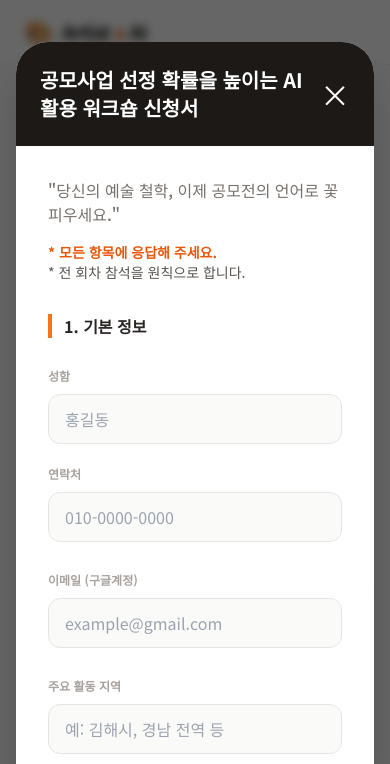
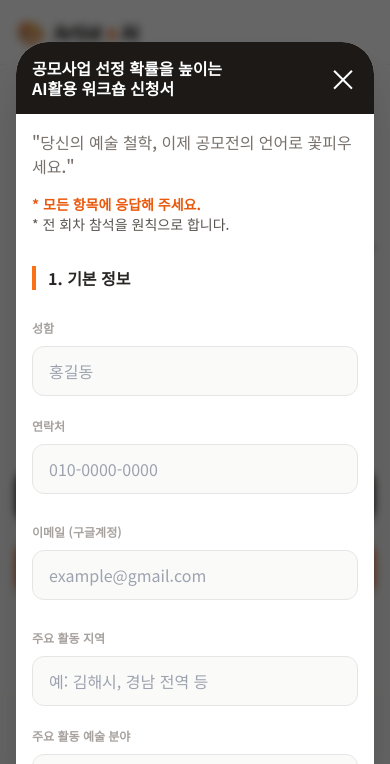
Before and after one commit to new-generation25/art-ai-document-class, a plain HTML site: page index.html in a window 390 px wide. Both pictures are taken after a click on the button "🚀 워크숍 신청하기". Shown: the top 764 px of the page. Drawn offline with nearby package versions, Linux system fonts and the light colour scheme.

Commit message:
Improve mobile responsive layout and padding

```diff
--- a/index.html
+++ b/index.html
@@ -95,7 +95,7 @@
 
     <!-- Navigation -->
     <nav class="fixed top-0 w-full z-50 bg-white/80 backdrop-blur-md border-b border-stone-200">
-        <div class="max-w-6xl mx-auto px-6 h-16 flex justify-between items-center">
+        <div class="max-w-6xl mx-auto px-4 sm:px-6 h-16 flex justify-between items-center">
             <div class="flex items-center gap-2">
                 <span class="text-2xl">🎨</span>
                 <span class="font-bold text-xl tracking-tighter">Artist <span class="text-orange-600">x</span> AI</span>
@@ -112,11 +112,11 @@
 
     <!-- Hero Section -->
     <header class="relative pt-32 pb-24 overflow-hidden">
-        <div class="max-w-4xl mx-auto px-6 text-center relative z-10">
+        <div class="max-w-4xl mx-auto px-4 sm:px-6 text-center relative z-10">
             <span
                 class="inline-block px-4 py-1.5 mb-6 text-[10px] font-bold tracking-widest text-orange-600 bg-orange-50 rounded-full border border-orange-100 uppercase">예술인을
                 위한 AI 마스터 클래스</span>
-            <h1 class="text-5xl md:text-7xl font-bold text-stone-900 mb-8 leading-tight">
+            <h1 class="text-4xl sm:text-5xl md:text-7xl font-bold text-stone-900 mb-8 leading-tight">
                 추상적인 영감을<br>
                 <span class="text-orange-600">필승의 제안서</span>로 바꾸다
             </h1>
@@ -137,7 +137,7 @@
 
     <!-- Why Gemini -->
     <section class="py-24 bg-stone-50">
-        <div class="max-w-6xl mx-auto px-6">
+        <div class="max-w-6xl mx-auto px-4 sm:px-6">
             <div class="grid md:grid-cols-3 gap-8">
                 <div class="p-8 bg-white rounded-3xl border border-stone-100 shadow-sm">
                     <div class="text-3xl mb-4">🧠</div>
@@ -163,7 +163,7 @@
 
     <!-- Curriculum Section -->
     <section id="curriculum" class="py-24 bg-white">
-        <div class="max-w-6xl mx-auto px-6">
+        <div class="max-w-6xl mx-auto px-4 sm:px-6">
             <div class="text-center mb-16">
                 <h2 class="text-4xl font-bold text-stone-900 mb-4">4주 집중 커리큘럼</h2>
                 <p class="text-stone-500">기초 이해부터 최종 심사 준비까지, 체계적인 단계별 학습을 제공합니다.</p>
@@ -300,13 +300,14 @@
     <div id="apply-modal" class="fixed inset-0 bg-black/60 backdrop-blur-sm flex items-center justify-center p-4">
         <div
             class="bg-white w-full max-w-2xl rounded-[2rem] shadow-2xl overflow-hidden max-h-[90vh] flex flex-col fade-in">
-            <div class="bg-stone-900 p-6 flex justify-between items-center text-white shrink-0">
-                <h2 class="text-xl font-bold">공모사업 선정 확률을 높이는 AI활용 워크숍 신청서</h2>
+            <div class="bg-stone-900 p-4 sm:p-6 flex justify-between items-center text-white shrink-0">
+                <h2 class="text-base sm:text-xl font-bold leading-tight">공모사업 선정 확률을 높이는<br class="sm:hidden"> AI활용 워크숍
+                    신청서</h2>
                 <button onclick="closeModal()"
-                    class="text-3xl leading-none hover:text-orange-500 transition">&times;</button>
+                    class="text-3xl leading-none hover:text-orange-500 transition ml-2">&times;</button>
             </div>
 
-            <div class="p-8 overflow-y-auto custom-scroll">
+            <div class="p-4 sm:p-8 overflow-y-auto custom-scroll">
                 <p class="text-stone-500 mb-4 font-medium">"당신의 예술 철학, 이제 공모전의 언어로 꽃피우세요."</p>
                 <p class="text-orange-600 text-sm font-bold">* 모든 항목에 응답해 주세요.</p>
                 <p class="text-stone-600 text-sm mb-8">* 전 회차 참석을 원칙으로 합니다.</p>
```
